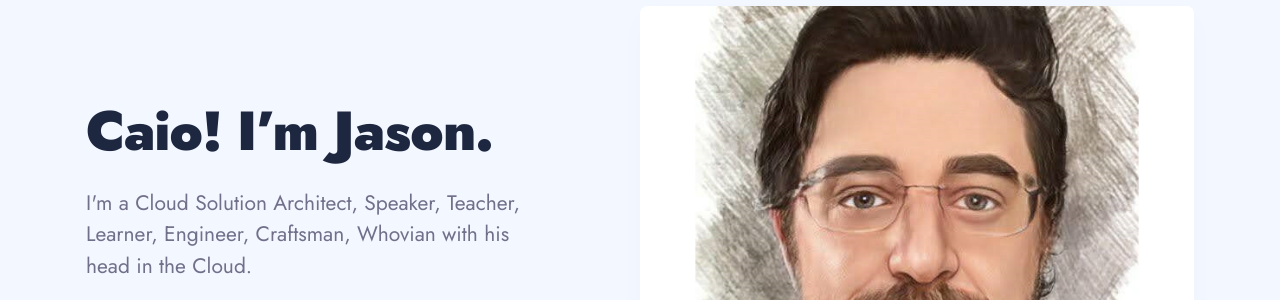
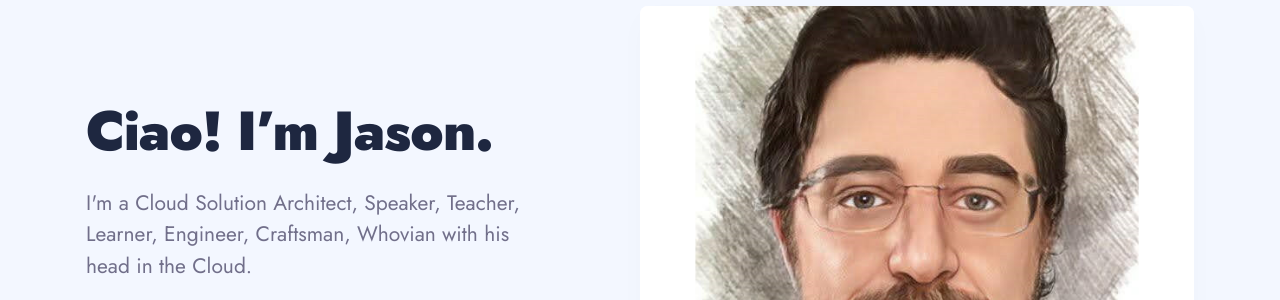
Before and after one commit to jpenniman/jpenniman.github.io, a Jekyll site: the page built from index.html, in a window 1280 px wide. Shown: the part 194-494 px from the top of the page. Built offline with Jekyll 4.4.1, drawn with Linux system fonts in a browser that asks for light colours; nearby versions of some CDN libraries; the list of posts is cut into pages by our own code.

Commit message:
s/Caio/Ciao

```diff
--- a/_config.yml
+++ b/_config.yml
@@ -27,7 +27,7 @@ social:
 #-------------------------------
 # Hero Settings
 hero:
-  hero__title: Caio! I’m Jason.
+  hero__title: Ciao! I’m Jason.
   hero__description: I'm a Cloud Solution Architect, Speaker, Teacher, Learner, Engineer, Craftsman, Whovian with his head in the Cloud.
   hero__image: '/images/avatar2.jpg'
 
```
